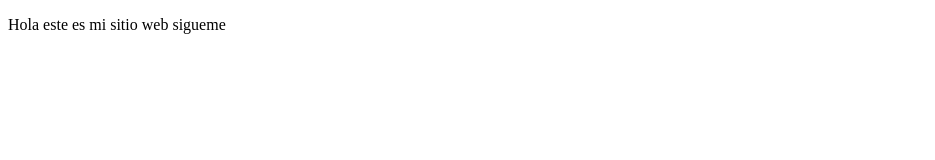
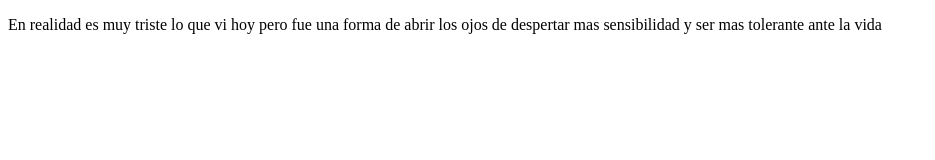
Before and after one commit to ncantillo/proyectoswebpage, a plain HTML site: page index.html in a window 1280 px wide. Shown: the whole page, without its empty margins (0-935 px from the left). Drawn offline with Linux system fonts and the light colour scheme.

Commit message:
Agregamos algo que vi

```diff
--- a/index.html
+++ b/index.html
@@ -7,6 +7,6 @@
     <title>Amor</title>
 </head>
 <body>
-    <p>Hola este es mi sitio web sigueme</p>
+    <p>En realidad es muy triste lo que vi hoy pero fue una forma de abrir los ojos de despertar mas sensibilidad y ser mas tolerante ante la vida</p>
 </body>
 </html>
```
